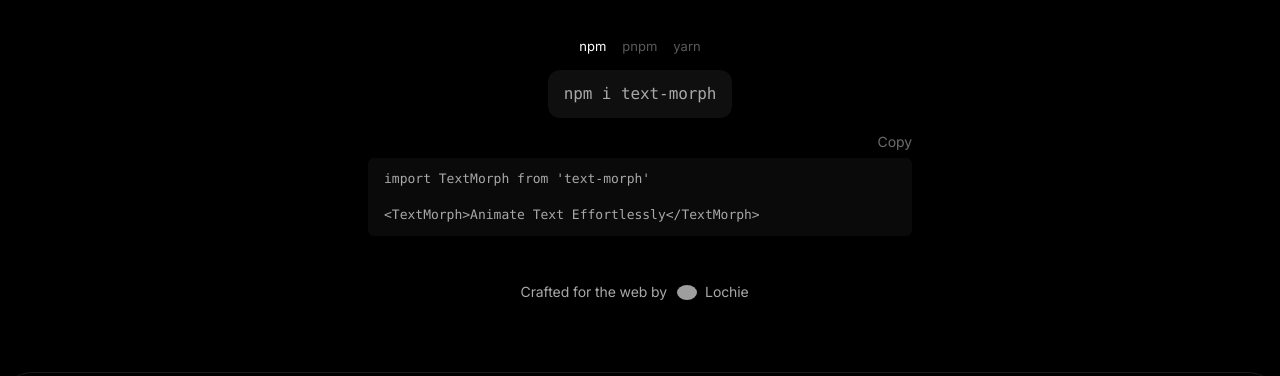
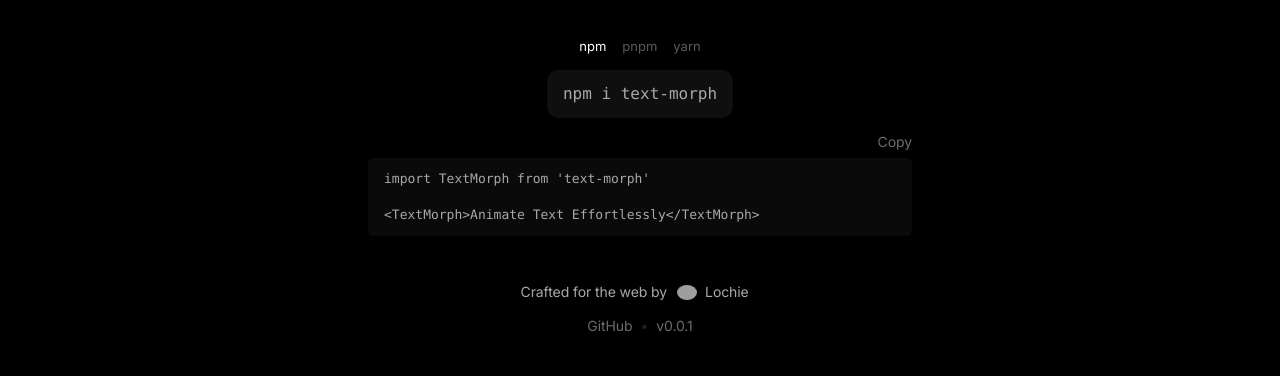
Before and after one commit to lochie/text-flow, a React (Vite) app in the folder site/: page / in a window 1280 px wide. Shown: the part 511-887 px from the top of the page. Built offline with nearby package versions, Linux system fonts and the light colour scheme; grey boxes are pictures that could not be loaded.

Commit message:
site cleanup

```diff
--- a/packages/text-morph/src/index.ts
+++ b/packages/text-morph/src/index.ts
@@ -1,5 +1,5 @@
+export { version } from "./../package.json";
+
 import TextMorph from "./components/text-morph";
-
 export { TextMorphProps } from "./components/text-morph/types";
-
 export default TextMorph;
--- a/site/src/components/footer/index.tsx
+++ b/site/src/components/footer/index.tsx
@@ -1,4 +1,6 @@
 import styles from "./styles.module.scss";
+
+import { version } from "text-morph";
 
 export const Footer = () => {
   return (
@@ -19,6 +21,16 @@
           Lochie
         </a>
       </div>
+      <div className={styles.details}>
+        <a
+          href="https://github.com/lochie/text-morph"
+          target="_blank"
+          rel="noopener noreferrer"
+        >
+          GitHub
+        </a>{" "}
+        • <span>v{version}</span>
+      </div>
     </footer>
   );
 };
--- a/site/src/components/footer/styles.module.scss
+++ b/site/src/components/footer/styles.module.scss
@@ -38,4 +38,21 @@
       }
     }
   }
+
+  .details {
+    display: flex;
+    align-items: center;
+    gap: 0.5rem;
+    color: rgba(255, 255, 255, 0.12);
+    a,
+    span {
+      color: var(--color-muted);
+    }
+    a {
+      transition: color 100ms ease;
+      &:hover {
+        color: #fff;
+      }
+    }
+  }
 }
--- a/site/src/components/homepage/index.tsx
+++ b/site/src/components/homepage/index.tsx
@@ -100,17 +100,11 @@
               </button>
             ))}
           </div>
-          <p>
-            <code>
-              <TextMorph>
-                {
-                  pkgCmds[
-                    Object.keys(pkgCmds)[cmdIndex] as keyof typeof pkgCmds
-                  ]
-                }
-              </TextMorph>
-            </code>
-          </p>
+          <code>
+            <TextMorph>
+              {pkgCmds[Object.keys(pkgCmds)[cmdIndex] as keyof typeof pkgCmds]}
+            </TextMorph>
+          </code>
         </div>
 
         <div className={styles.example}>
--- a/site/src/components/homepage/styles.module.scss
+++ b/site/src/components/homepage/styles.module.scss
@@ -73,6 +73,7 @@
     display: flex;
     align-items: center;
     justify-content: center;
+    a,
     button {
       padding: 1rem 0.5rem;
       font-size: 0.8125rem;
--- a/site/src/styles/modules/codeblock.scss
+++ b/site/src/styles/modules/codeblock.scss
@@ -3,7 +3,7 @@
   font-family: var(--font-code);
 }
 
-p code {
+code {
   position: relative;
   display: inline-block;
   font-size: 1rem;
```
